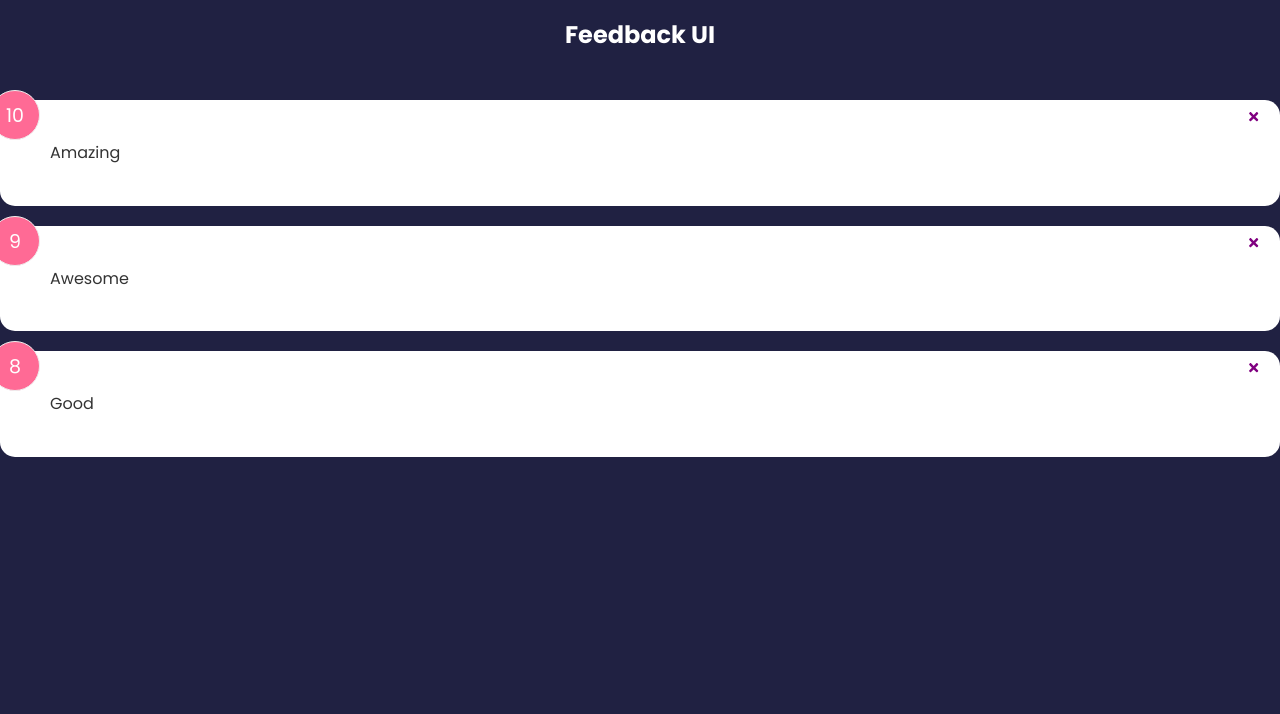
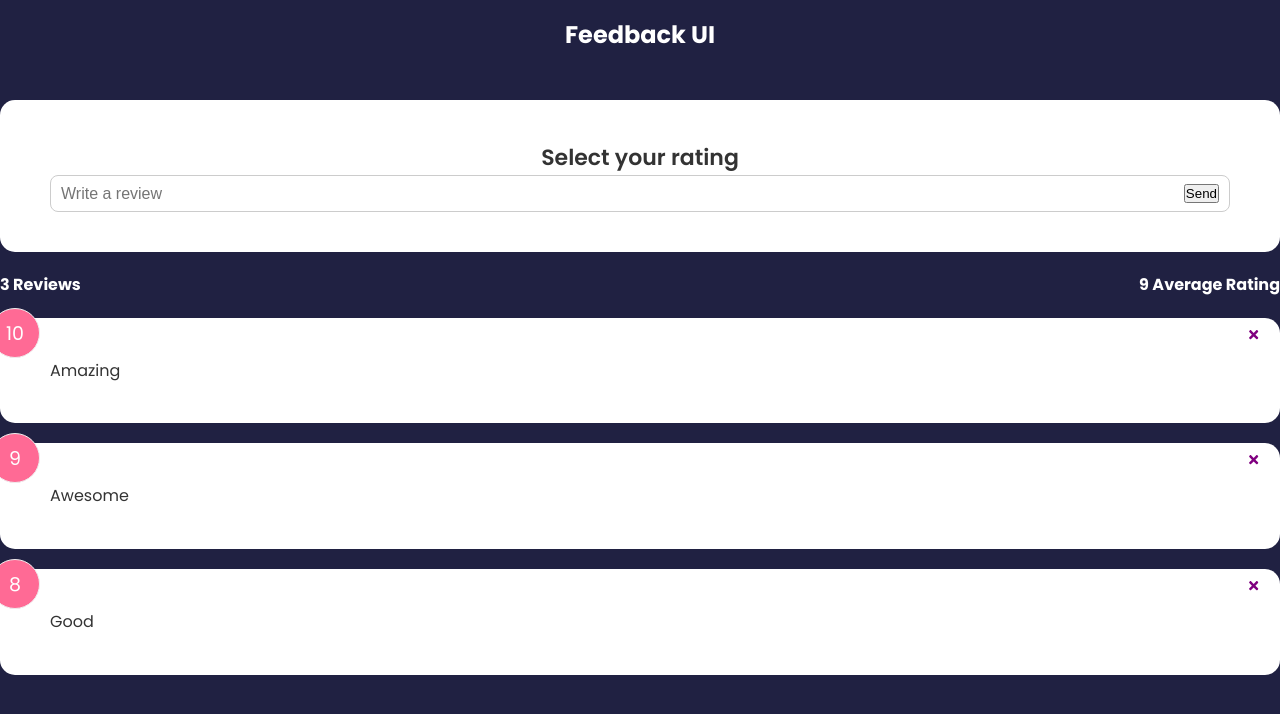
Before and after one commit to arkapatra31/ReactJS, a React (Create React App) app in the folder feedback-app/: page / in a window 1280 px wide. Shown: the top 714 px of the page. Built offline with nearby package versions, Linux system fonts and the light colour scheme.

Commit message:
FeedBack App v1.3

```diff
--- a/feedback-app/src/App.js
+++ b/feedback-app/src/App.js
@@ -3,6 +3,8 @@ import FeedbackData from '../src/data/FeedbackData'
 import Header from "./components/Header";
 //import FeedbackItem from "./components/FeedbackItem";
 import FeedbackList from "./components/FeedbackList";
+import FeedbackStats from "./components/FeedbackStats";
+import FeedbackForm from "./components/FeedbackForm";
 
 function App() {
   const [feedbackData, setFeedbackData] = useState(FeedbackData);
@@ -18,7 +20,9 @@ function App() {
   return (
     <>
     <Header />
-      <FeedbackList feedBack = {feedbackData} deleteFeedBack = {(id) => deleteSelectedFeedBack(id)}/>
+    <FeedbackForm />
+    <FeedbackStats feedBack = {feedbackData} />
+    <FeedbackList feedBack = {feedbackData} deleteFeedBack = {(id) => deleteSelectedFeedBack(id)}/>
     </>
   );
 }
--- /dev/null
+++ b/feedback-app/src/components/FeedbackForm.jsx
@@ -0,0 +1,30 @@
+import { useState } from "react";
+import Card from "./shared/Card";
+
+function FeedbackForm() {
+  const [text, setText] = useState("");
+
+  const handleTextChange = (e) => {
+    setText(e.target.value);
+  };
+
+  return (
+    <Card>
+      <form>
+        <h2>Select your rating</h2>
+        {/* @todo rating select component */}
+        <div className="input-group">
+          <input
+            type="text"
+            placeholder="Write a review"
+            onChange={handleTextChange}
+            value={text}
+          />
+          <button type="submit">Send</button>
+        </div>
+      </form>
+    </Card>
+  );
+}
+
+export default FeedbackForm;
--- /dev/null
+++ b/feedback-app/src/components/FeedbackStats.jsx
@@ -0,0 +1,28 @@
+import PropTypes from "prop-types";
+
+function FeedbackStats({ feedBack }) {
+  let avg =
+    (feedBack.reduce((acc, cur) => {
+      return acc + cur.rating;
+    }, 0) / feedBack.length).toFixed(1).replace(/[.]0/, '');
+  console.log(avg);
+  return (
+    <div className="feedback-stats">
+      <h4>{feedBack.length} Reviews</h4>
+      <h4>{isNaN(avg) ? 0 : avg} Average Rating</h4>
+    </div>
+  );
+}
+
+FeedbackStats.propTypes = {
+    //feedBack : PropTypes.array
+    feedBack: PropTypes.arrayOf(
+      PropTypes.shape({
+        id: PropTypes.number.isRequired,
+        rating: PropTypes.number.isRequired,
+        text: PropTypes.string.isRequired,
+      })
+    ),
+  };
+
+export default FeedbackStats;
```
